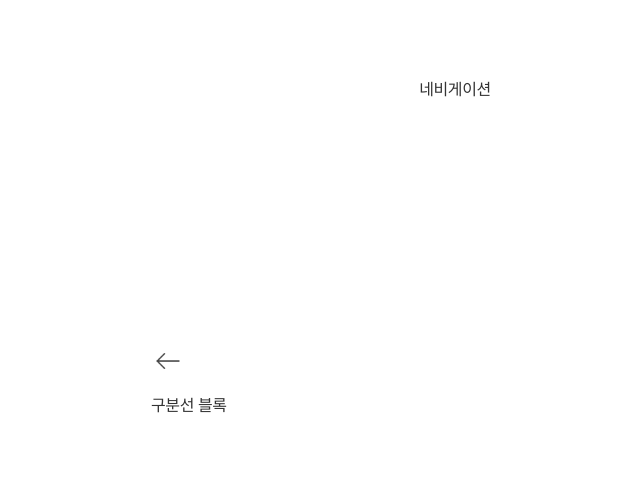
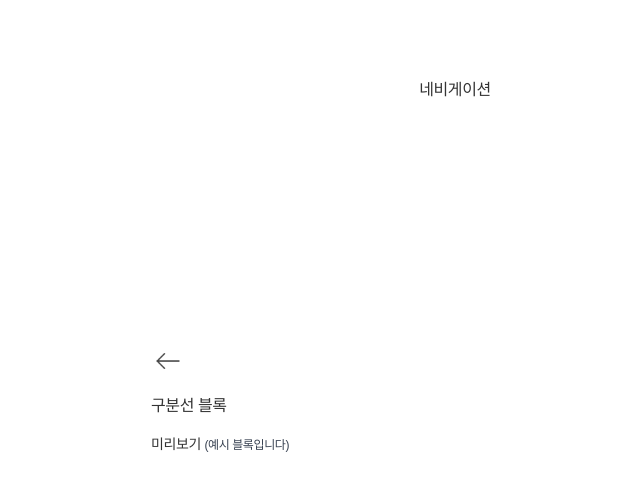
Before and after one commit to Mt-NextJs/linkle, a Next.js app: page /admin/block/divider in a window 1280 px wide. Shown: the top 490 px of the page, without its empty margins (185-825 px from the left). Built offline with nearby package versions, Linux system fonts and the light colour scheme.

Commit message:
✨[Feat] 구분선 페이지에 컴포넌트 통합 #36

```diff
--- a/src/app/admin/block/divider/page.tsx
+++ b/src/app/admin/block/divider/page.tsx
@@ -1,11 +1,21 @@
 "use client";
 
+import { useState } from "react";
 import Layout from "../components/layout";
+import DividerPreview from "./components/divider-preview";
+import DividerSelector from "./components/divider-selector";
+import { DividerType } from "./types";
 
 export default function DividerPage() {
+  const [selectedDivider, setSelectedDivider] = useState<DividerType>("공백");
+
   return (
     <Layout title="구분선 블록">
-      <div></div>
+      <DividerPreview selectedDivider={selectedDivider} />
+      <DividerSelector
+        onSelect={setSelectedDivider}
+        selected={selectedDivider}
+      />
     </Layout>
   );
 }
```
